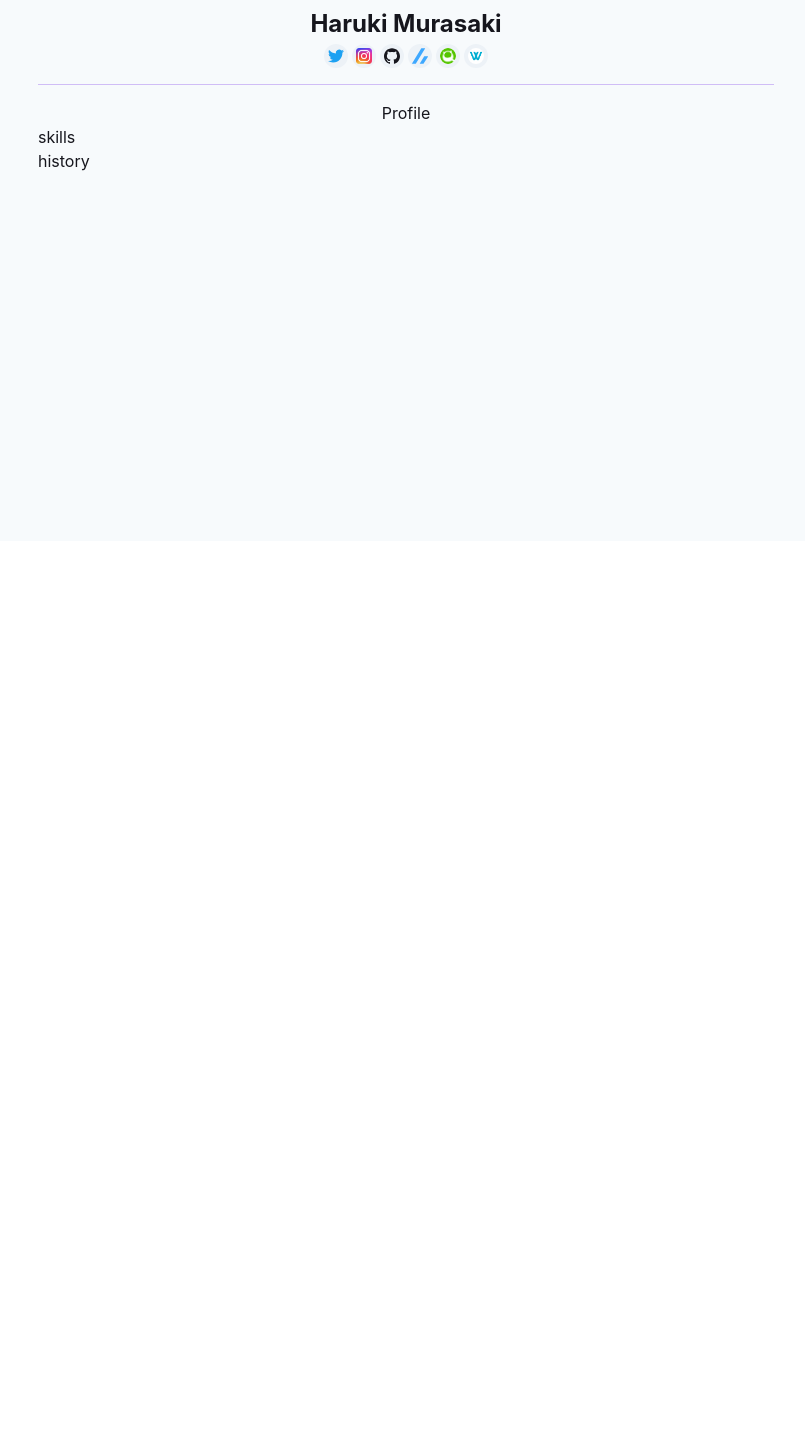
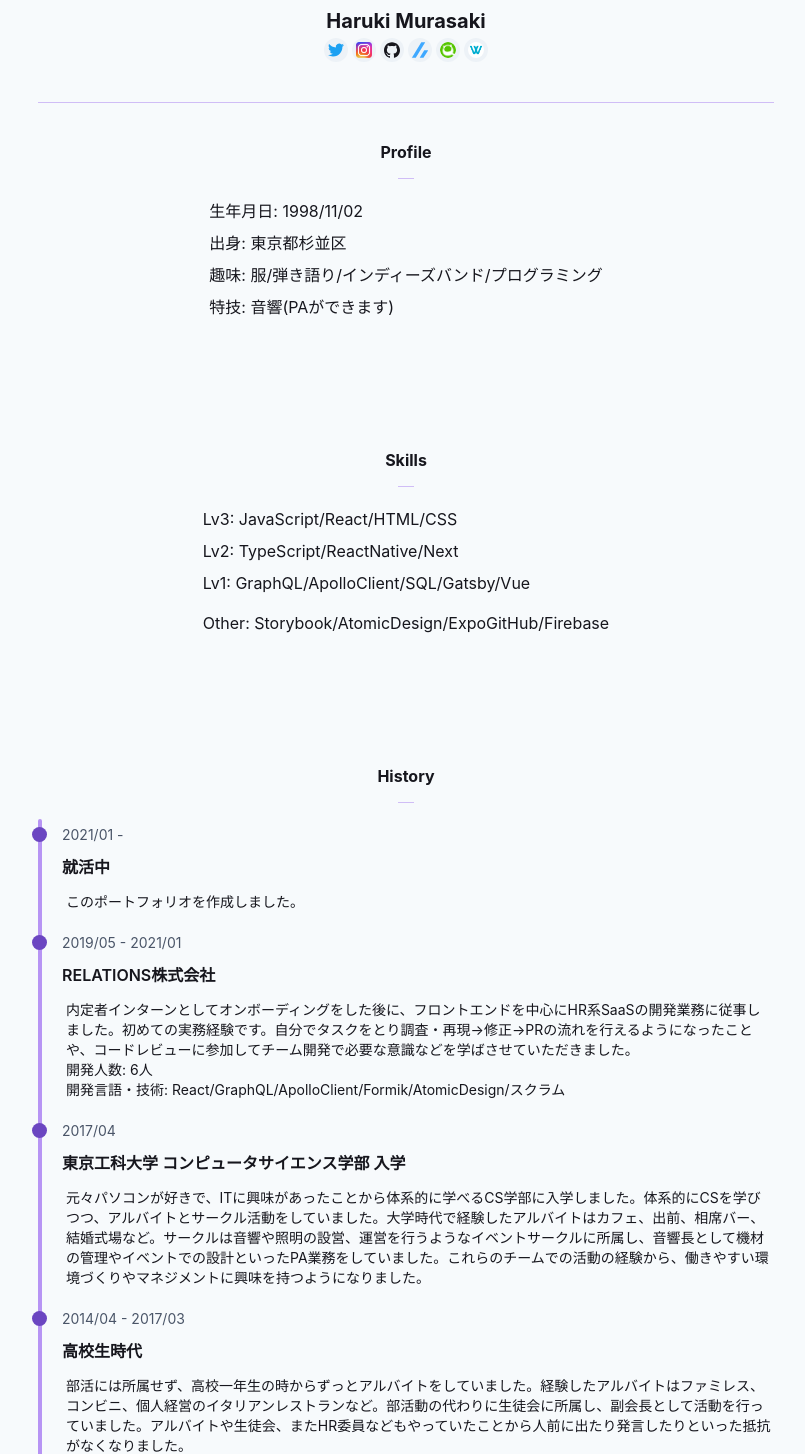
Before and after one commit to mrskiro/blog-first, a Next.js app: page /about in a window 1280 px wide. Shown: the part 259-1713 px from the top of the page, without its empty margins (234-1039 px from the left). Before the commit the page ends 800 px from the top, so only its background shows below. Built offline with nearby package versions, Linux system fonts and the light colour scheme.

Commit message:
Add About page

```diff
--- a/src/components/Layout/index.tsx
+++ b/src/components/Layout/index.tsx
@@ -8,7 +8,7 @@ export const Layout: React.FC = ({ children }) => {
   const color = { light: 'black', dark: 'white' };
 
   return (
-    <Box height="100vh" bg={bgColor[colorMode]} color={color[colorMode]}>
+    <Box bg={bgColor[colorMode]} color={color[colorMode]}>
       <Header />
       <Container as="main" maxWidth="container.md">
         {children}
--- /dev/null
+++ b/src/constants/history.ts
@@ -0,0 +1,27 @@
+export const histories = [
+  {
+    date: '2021/01 - ',
+    title: '就活中',
+    description: 'このポートフォリオを作成しました。',
+  },
+  {
+    date: '2019/05 - 2021/01',
+    title: 'RELATIONS株式会社',
+    description: `内定者インターンとしてオンボーディングをした後に、フロントエンドを中心にHR系SaaSの開発業務に従事しました。初めての実務経験です。自分でタスクをとり調査・再現→修正→PRの流れを行えるようになったことや、コードレビューに参加してチーム開発で必要な意識などを学ばさせていただきました。
+    開発人数: 6人
+    開発言語・技術: React/GraphQL/ApolloClient/Formik/AtomicDesign/スクラム
+    `,
+  },
+  {
+    date: '2017/04',
+    title: '東京工科大学 コンピュータサイエンス学部 入学',
+    description:
+      '元々パソコンが好きで、ITに興味があったことから体系的に学べるCS学部に入学しました。体系的にCSを学びつつ、アルバイトとサークル活動をしていました。大学時代で経験したアルバイトはカフェ、出前、相席バー、結婚式場など。サークルは音響や照明の設営、運営を行うようなイベントサークルに所属し、音響長として機材の管理やイベントでの設計といったPA業務をしていました。これらのチームでの活動の経験から、働きやすい環境づくりやマネジメントに興味を持つようになりました。',
+  },
+  {
+    date: '2014/04 - 2017/03',
+    title: '高校生時代',
+    description:
+      '部活には所属せず、高校一年生の時からずっとアルバイトをしていました。経験したアルバイトはファミレス、コンビニ、個人経営のイタリアンレストランなど。部活動の代わりに生徒会に所属し、副会長として活動を行っていました。アルバイトや生徒会、またHR委員などもやっていたことから人前に出たり発言したりといった抵抗がなくなりました。',
+  },
+];
--- a/src/pages/about.tsx
+++ b/src/pages/about.tsx
@@ -1,29 +1,105 @@
-import { Avatar, Box, Text, Divider } from '@chakra-ui/react';
+import { Avatar, Box, Heading, Text, Divider, List, ListItem } from '@chakra-ui/react';
 import { Layout } from '../components/Layout';
 import { SocialIcons } from '../components/SocialIcons';
-const About = () => {
-  return (
+import { histories } from '../constants/history';
+
+const About = () => (
   <Layout>
-      <Box py="12">
+    <Box py="16">
       <Box textAlign="center">
-          <Avatar src="/hoge.jpeg" size="2xl" />
-          <Text as="h1" mt="6" fontSize="2xl" fontWeight="bold">
+        <Avatar src="/profileImage.jpeg" size="2xl" mb="2" />
+        <Text as="h1" fontSize="xl" fontWeight="bold">
           Haruki Murasaki
         </Text>
         <SocialIcons />
       </Box>
 
-        <Divider borderColor="purple.300" my="4" />
+      <Divider borderColor="purple.300" my="10" />
 
-        <Box textAlign="center">
-          <Text as="h2">Profile</Text>
+      <Box mb="32">
+        <Heading textAlign="center" fontWeight="bold" fontSize="normal">
+          Profile
+        </Heading>
+        <Divider borderColor="purple.300" my="4" maxWidth="4" mx="auto" />
+        <Box display="flex" justifyContent="center" lineHeight="8">
+          <List>
+            <ListItem>生年月日: 1998/11/02</ListItem>
+            <ListItem>出身: 東京都杉並区</ListItem>
+            <ListItem>趣味: 服/弾き語り/インディーズバンド/プログラミング</ListItem>
+            <ListItem>特技: 音響(PAができます)</ListItem>
+          </List>
+        </Box>
       </Box>
 
-        <div>skills</div>
-        <div>history</div>
+      <Box mb="32">
+        <Heading textAlign="center" fontWeight="bold" fontSize="normal">
+          Skills
+        </Heading>
+        <Divider borderColor="purple.300" my="4" maxWidth="4" mx="auto" />
+        <Box display="flex" justifyContent="center" lineHeight="8">
+          <List>
+            <ListItem>Lv3: JavaScript/React/HTML/CSS</ListItem>
+            <ListItem>Lv2: TypeScript/ReactNative/Next</ListItem>
+            <ListItem mb="2">Lv1: GraphQL/ApolloClient/SQL/Gatsby/Vue</ListItem>
+            <ListItem>Other: Storybook/AtomicDesign/ExpoGitHub/Firebase</ListItem>
+          </List>
+        </Box>
+      </Box>
+
+      <Box mb="32">
+        <Heading textAlign="center" fontWeight="bold" fontSize="normal">
+          History
+        </Heading>
+        <Divider borderColor="purple.300" my="4" maxWidth="4" mx="auto" />
+        <Box display="flex" justifyContent="center" lineHeight="8">
+          <List
+            position="relative"
+            _before={{
+              content: "''",
+              position: 'absolute',
+              top: 0,
+              bottom: 0,
+              width: '4px',
+              backgroundColor: 'purple.300',
+              borderRadius: 'full',
+            }}
+          >
+            {histories.map((history, index) => (
+              <ListItem
+                key={index}
+                position="relative"
+                mb="4"
+                _before={{
+                  content: "''",
+                  position: 'absolute',
+                  top: '2',
+                  left: '-6px',
+                  bottom: 0,
+                  width: '15px',
+                  height: '15px',
+                  borderRadius: '50%',
+                  backgroundColor: 'purple.600',
+                }}
+              >
+                <Box ml="6">
+                  <Text color="gray.600" fontSize="sm">
+                    {history.date}
+                  </Text>
+
+                  <Text fontWeight="semibold" mb="2">
+                    {history.title}
+                  </Text>
+                  <Text pl="1" fontSize="sm" lineHeight="normal" whiteSpace="pre-line">
+                    {history.description}
+                  </Text>
+                </Box>
+              </ListItem>
+            ))}
+          </List>
+        </Box>
+      </Box>
     </Box>
   </Layout>
 );
-};
 
 export default About;
```
Also changed, not shown: public/profileImage.jpeg (renamed from public/prpfileImage.jpeg). Lines whose indentation alone changed are shown as unchanged.
